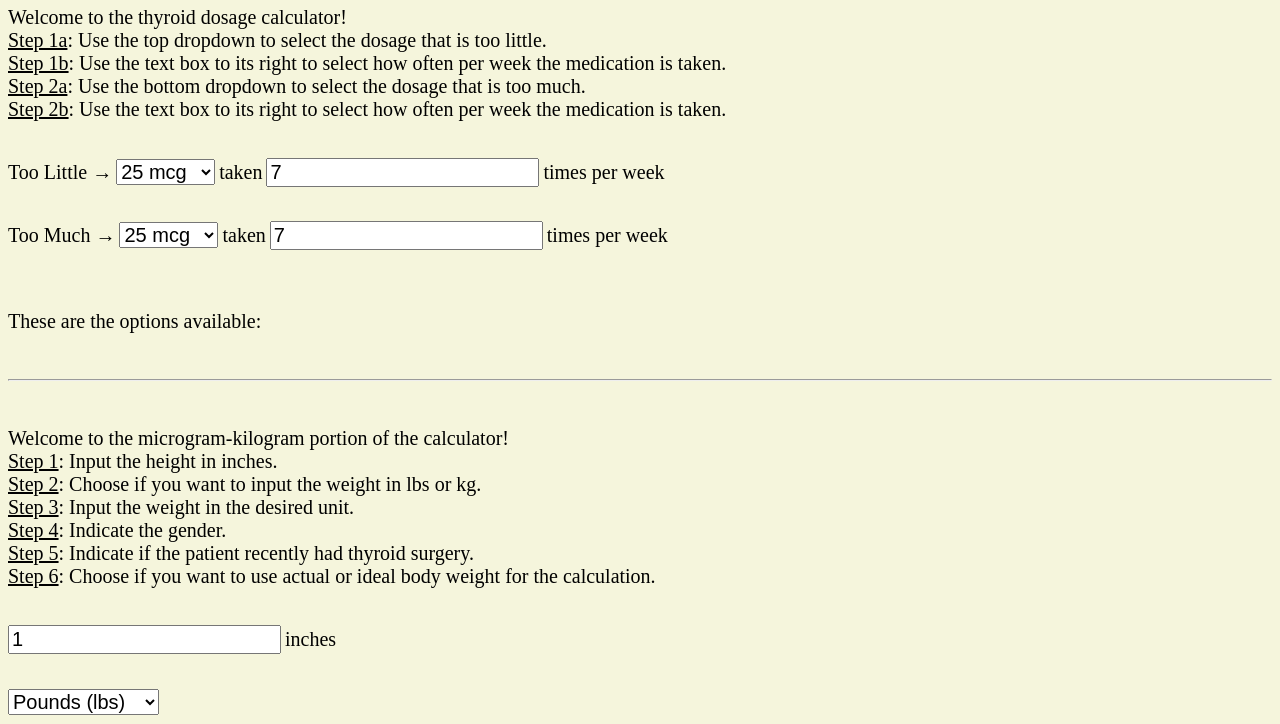
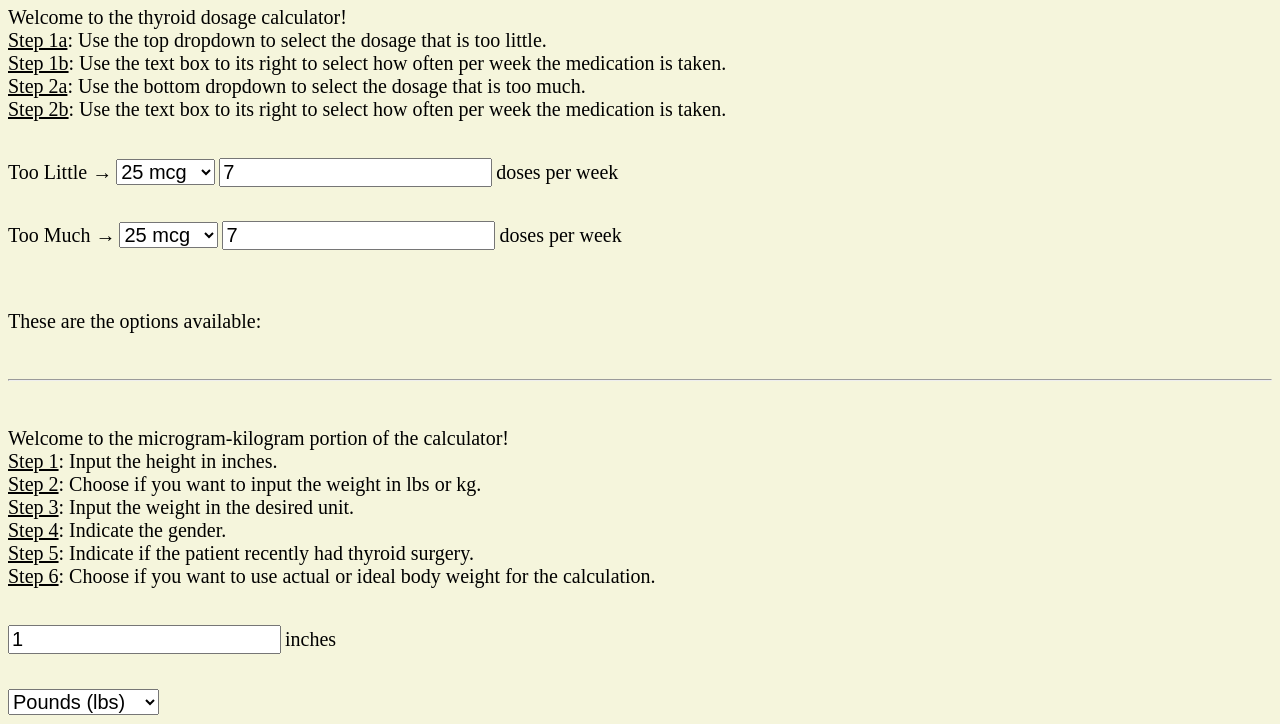
Before and after one commit to Alex-Mohamed/thyroid-dosage-program, a plain HTML site: page index.html in a window 1280 px wide. Shown: the part 76-800 px from the top of the page. Drawn offline with Linux system fonts and the light colour scheme.

Commit message:
Fixed text by adding "doses per week"

```diff
--- a/index.html
+++ b/index.html
@@ -21,7 +21,7 @@
             arr.sort((a,b) => a[0] - b[0]);
             var text = "";
             for (var i = 0; i < arr.length; i++) {
-                text += "Take " + arr[i][1] + " mcg " + arr[i][2] + " days a week → " + arr[i][0] + " mcg <br/>";;
+                text += "Take " + arr[i][1] + " mcg " + arr[i][2] + " doses per week → " + arr[i][0] + " mcg <br/>";;
             }
             if (text === "") {
                 document.getElementById("results").innerHTML = "No options found! Please check input.";
@@ -141,9 +141,8 @@
             <option id="opt11", value=200>200 mcg</option>
             <option id="opt12", value=300>300 mcg</option>
         </select>
-        <p class="inline-element"> taken </p>
         <input id="too_little_frequency" type="number" step="0.1" min=1 value=7 onchange="calculate()">
-        <p class="inline-element"> times per week</p>
+        <p class="inline-element"> doses per week</p>
         <br/>
 
         <p class="inline-element">Too Much →</p>
@@ -161,9 +160,8 @@
             <option id="opt23", value=200>200 mcg</option>
             <option id="opt24", value=300>300 mcg</option>
         </select>
-        <p class="inline-element"> taken </p>
             <input id="too_much_frequency" type="number" step="0.1" min=1 value=7 onchange="calculate()">
-            <p class="inline-element"> times per week</p>
+            <p class="inline-element"> doses per week</p>
     </form>
 
     <p id="result_message"><br/>These are the options available:</p>
```
